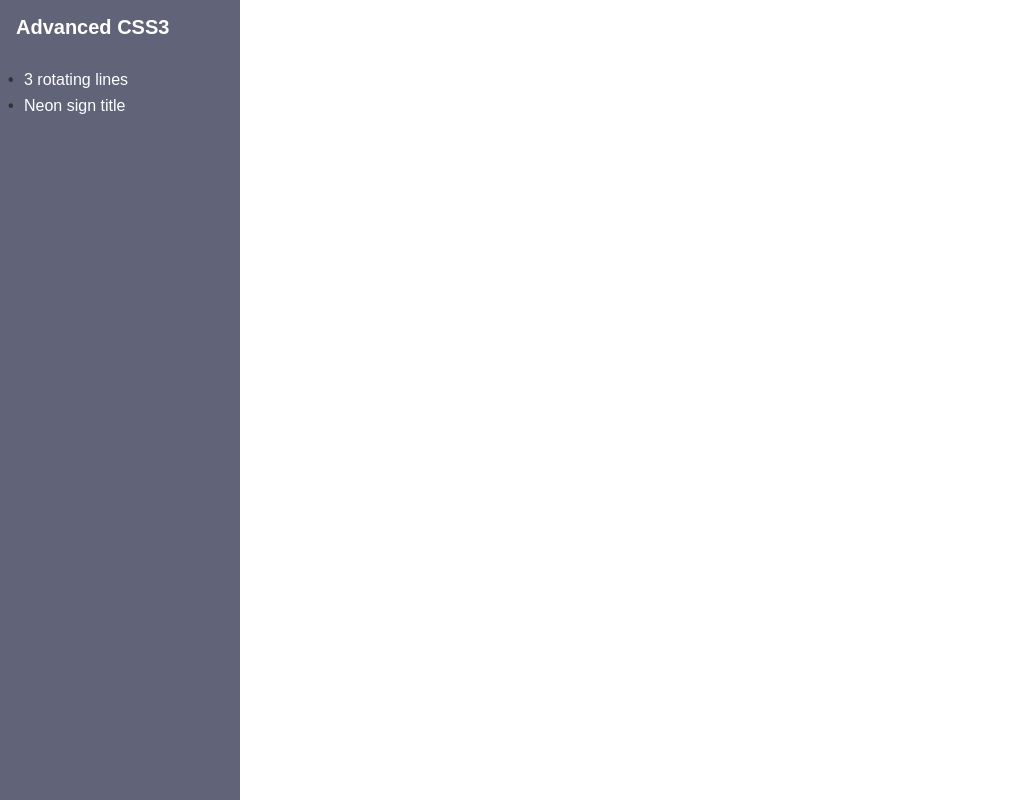
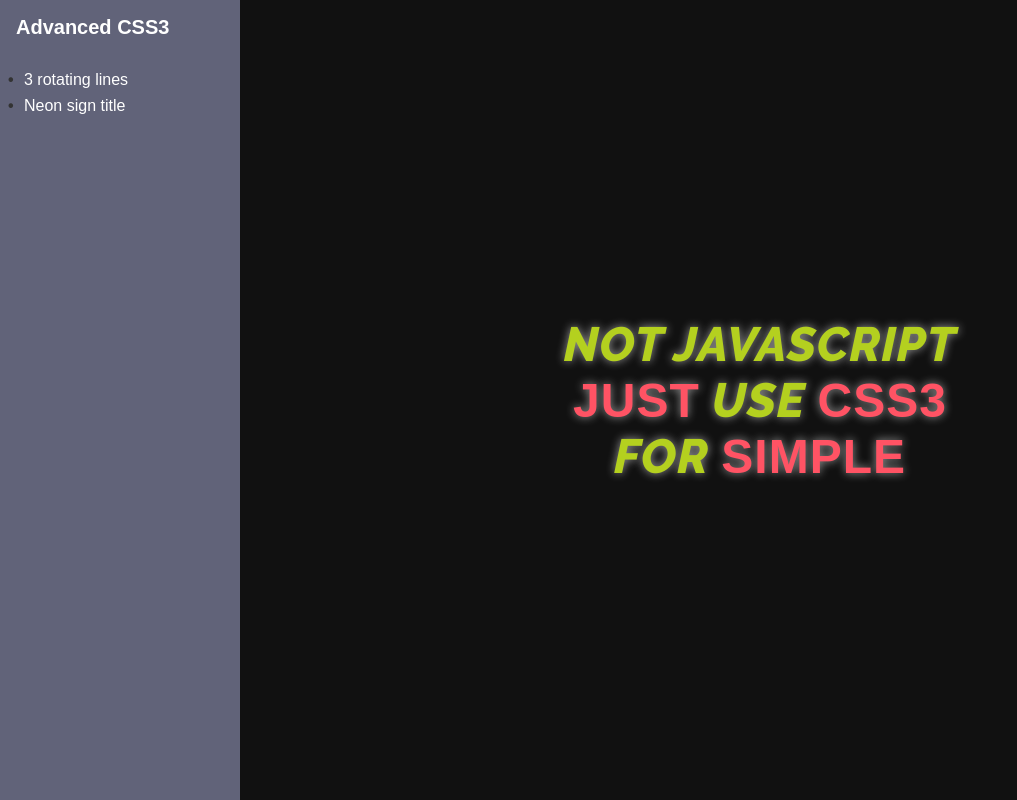
Before and after one commit to kimgunho/advanced-css, a React (Create React App) app: page / in a window 1280 px wide. Shown: the whole page, without its empty margins (0-1017 px from the left). Built offline with nearby package versions, Linux system fonts and the light colour scheme.

Commit message:
feat: add home component & style

```diff
--- a/public/index.html
+++ b/public/index.html
@@ -5,11 +5,11 @@
     <link rel="icon" href="%PUBLIC_URL%/favicon.ico" />
     <meta name="viewport" content="width=device-width, initial-scale=1" />
     <meta name="theme-color" content="#000000" />
-    <meta
-      name="description"
-      content="Web site created using create-react-app"
-    />
-    <link rel="apple-touch-icon" href="%PUBLIC_URL%/logo192.png" />
+    <link rel="preconnect" href="https://fonts.googleapis.com">
+    <link rel="preconnect" href="https://fonts.gstatic.com" crossorigin>
+    <link rel="preconnect" href="https://fonts.googleapis.com">
+    <link rel="preconnect" href="https://fonts.gstatic.com" crossorigin>
+    <link href="https://fonts.googleapis.com/css2?family=Raleway:ital,wght@1,800&display=swap" rel="stylesheet">
     <!--
       manifest.json provides metadata used when your web app is installed on a
       user's mobile device or desktop. See https://developers.google.com/web/fundamentals/web-app-manifest/
@@ -24,7 +24,7 @@
       work correctly both with client-side routing and a non-root public URL.
       Learn how to configure a non-root public URL by running `npm run build`.
     -->
-    <title>React App</title>
+    <title>Advanced CSS3</title>
   </head>
   <body>
     <noscript>You need to enable JavaScript to run this app.</noscript>
--- a/src/common.scss
+++ b/src/common.scss
@@ -1,5 +1,9 @@
 $breakpoint-mobile: 740px; // mobile
 $breakpoint-tablet: 1280px; // tablet
+
+@mixin font-en {
+  font-family: 'Raleway', sans-serif;
+}
 
 @mixin container {
   display: flex;
--- a/src/components/Home.js
+++ b/src/components/Home.js
@@ -1,7 +1,16 @@
+import classNames from 'classnames/bind';
+
+import styles from './Home.module.scss';
+
+const cx = classNames.bind(styles);
+
 function Home() {
   return (
-    <div>
-      {/* # Advanced CSS3 1. [Loading] CSS Animation Effects - 3 rotating lines */}
+    <div className={cx('container')}>
+      <h1 className={cx('title')}>
+        Not javaScript <br /> <span>just</span> use <span>CSS3</span> <br />
+        for <span>simple</span>
+      </h1>
     </div>
   );
 }
--- /dev/null
+++ b/src/components/Home.module.scss
@@ -0,0 +1,21 @@
+@import '../common.scss';
+
+.container {
+  @include container;
+  background-color: #111;
+
+  > .title {
+    @include font-en;
+    font-size: 3rem;
+    text-align: center;
+    text-transform: uppercase;
+    letter-spacing: 1px;
+    color: #b4d01f;
+    font-weight: bold;
+    text-shadow: 0px 0px 10px #999;
+
+    > span {
+      color: #ff5364;
+    }
+  }
+}
```
